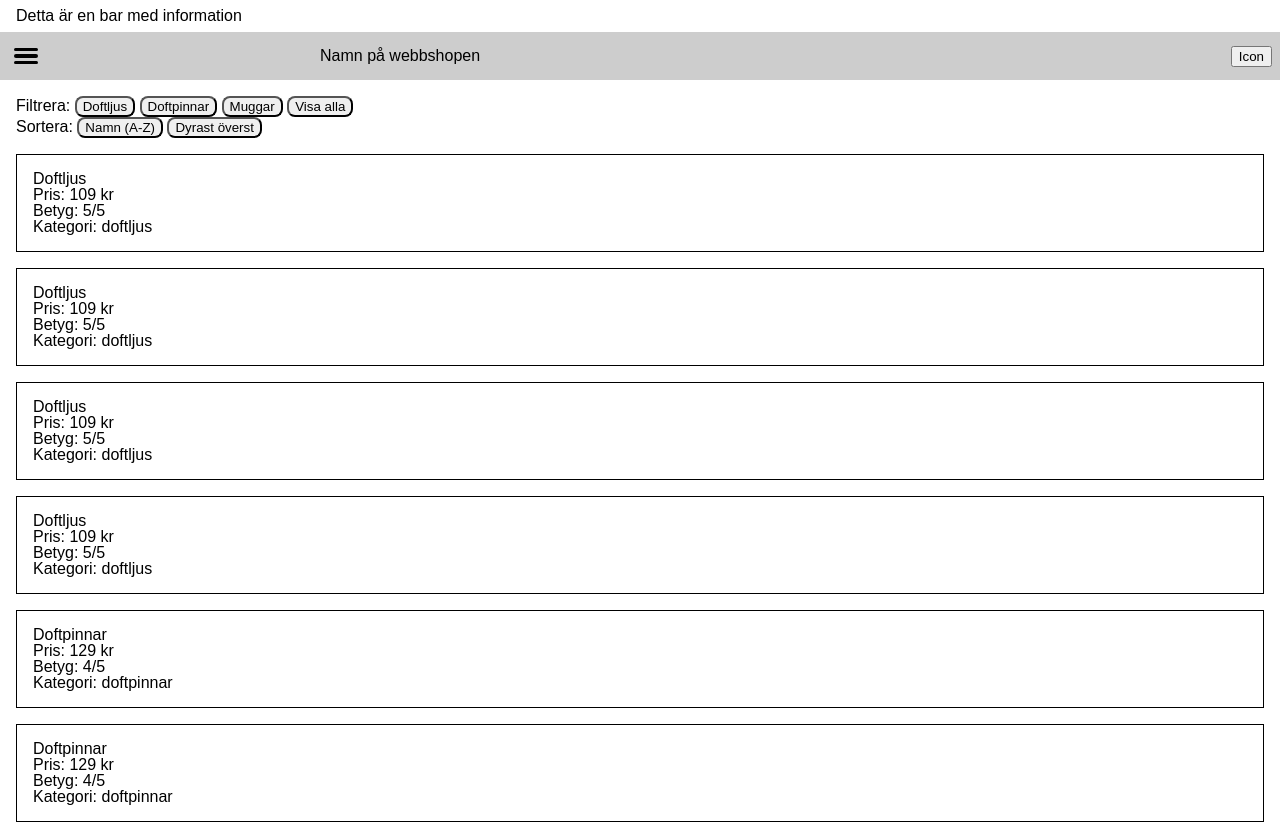
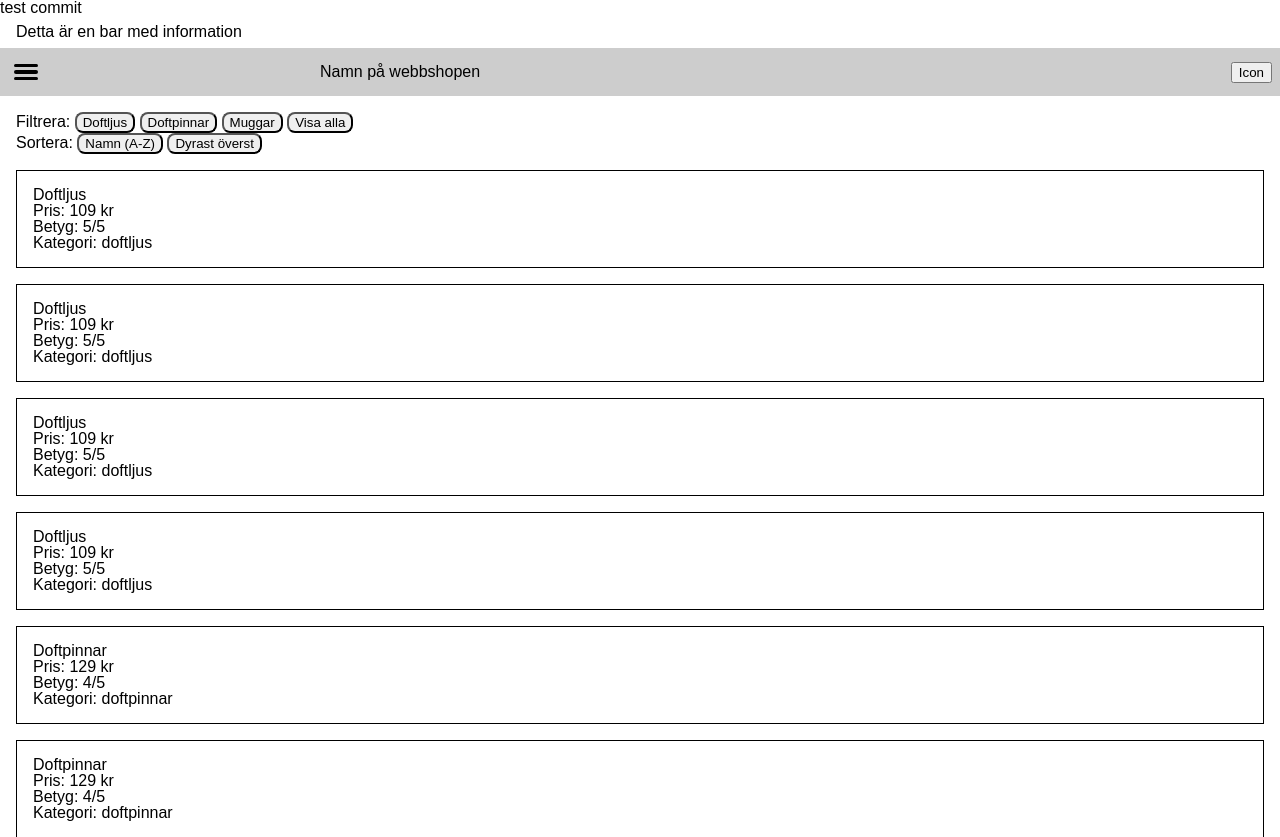
Before and after one commit to ngeliecode/fed25d-javascript-inl-1-webbshop, a website built with Vite: page index.html in a window 1280 px wide. Shown: the top 837 px of the page. Built offline with nearby package versions, Linux system fonts and the light colour scheme.

Commit message:
test commit

```diff
--- a/index.html
+++ b/index.html
@@ -7,6 +7,7 @@
     <title>En webbshop</title>
   </head>
   <body>
+    test commit
     <header>
       <div class="bar">Detta är en bar med information</div>
       <!-- lägg till aria-label="Stäng meny" för när menyn är öppen -->
--- a/src/main.js
+++ b/src/main.js
@@ -3,7 +3,7 @@ import './styles/style.scss';
 //=======================================================
 //========= NAVIGATION ==================================
 //=======================================================
-
+//test commit
 const navBtn = document.querySelector('#hamburger');
 const navMenu = document.querySelector('.navbar');
 
```
